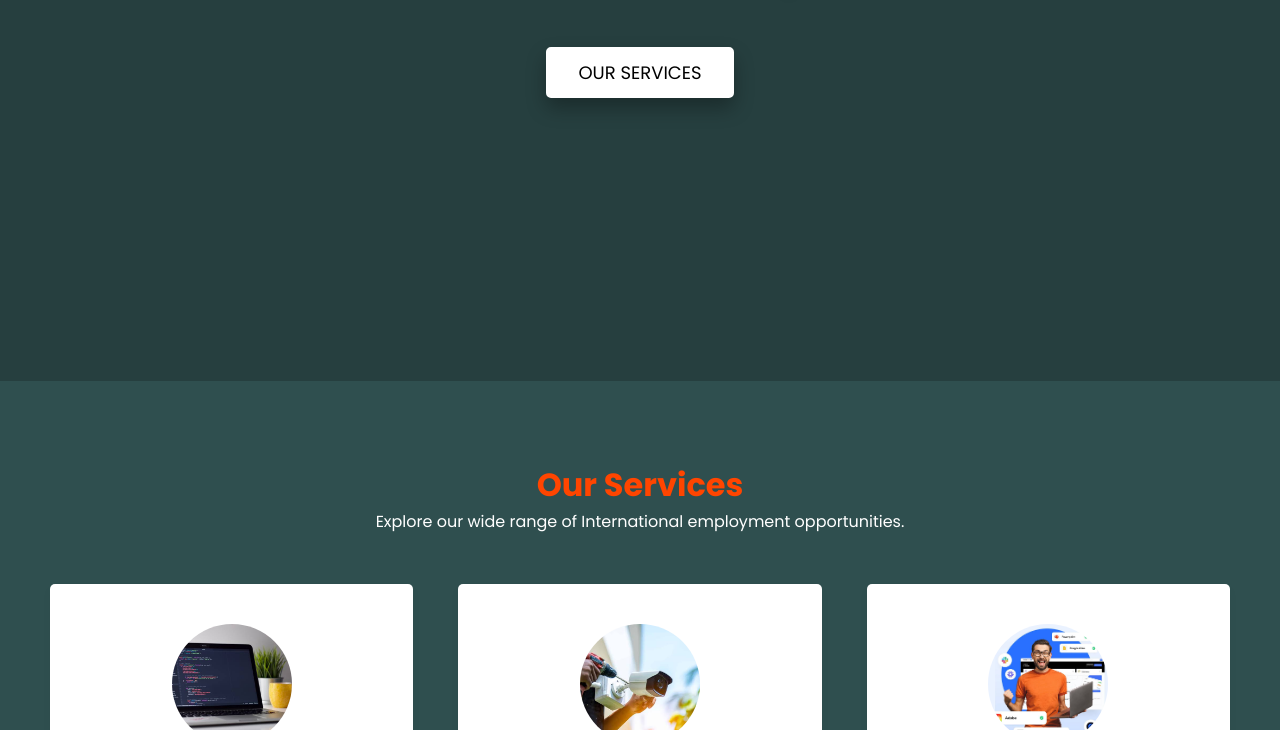
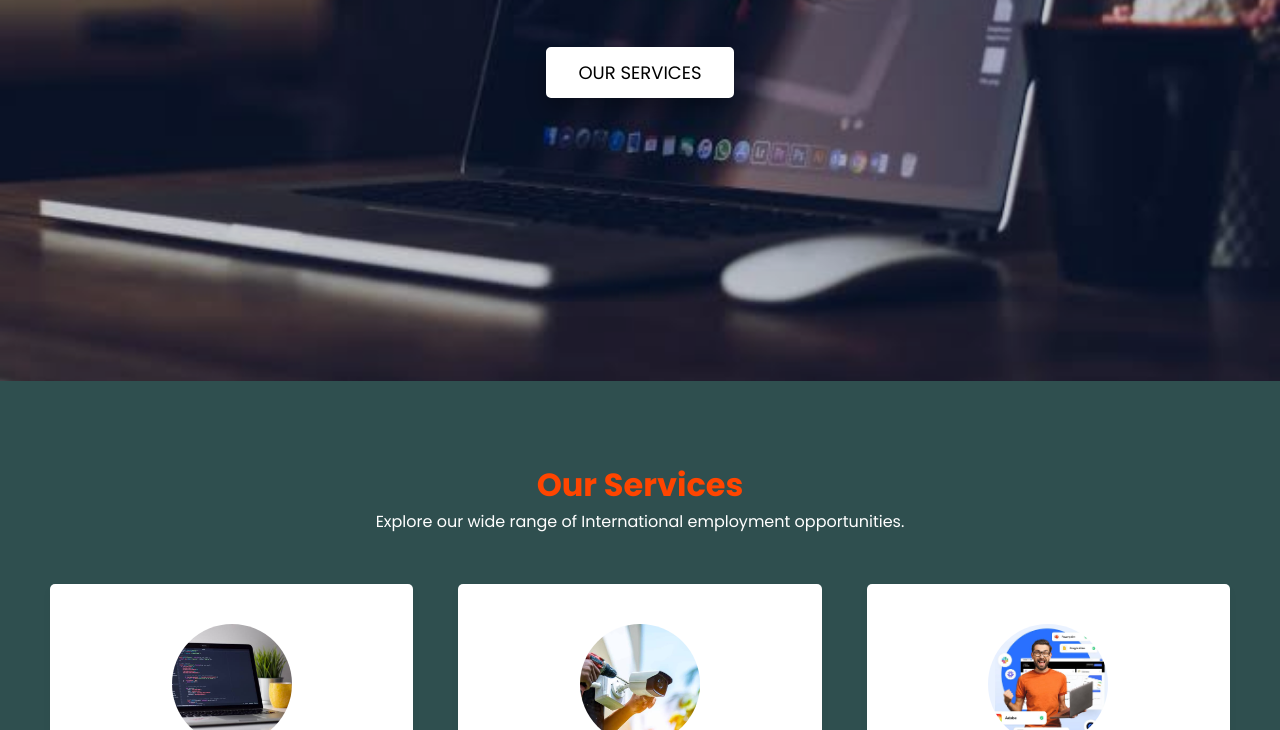
Before and after one commit to kanjdaprince/krmenterprises, a plain HTML site: page index.html in a window 1280 px wide. Shown: the part 419-1149 px from the top of the page. Drawn offline with Linux system fonts and the light colour scheme.

Commit message:
Add files via upload

```diff
--- a/style.css
+++ b/style.css
@@ -80,7 +80,7 @@ header a:hover, footer a:hover {
   height: 100vh;
   width: 100%;
   position: relative;
-  background: url("images/BG3.jpeg");
+  background: url("BG3.jpeg");
   background-position: center 65%;
   background-size: cover;
 }
```
